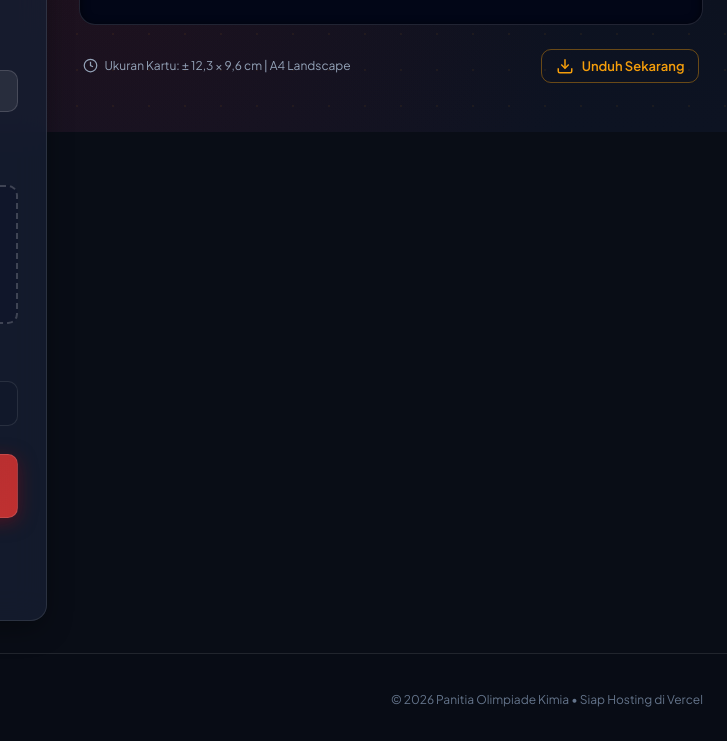
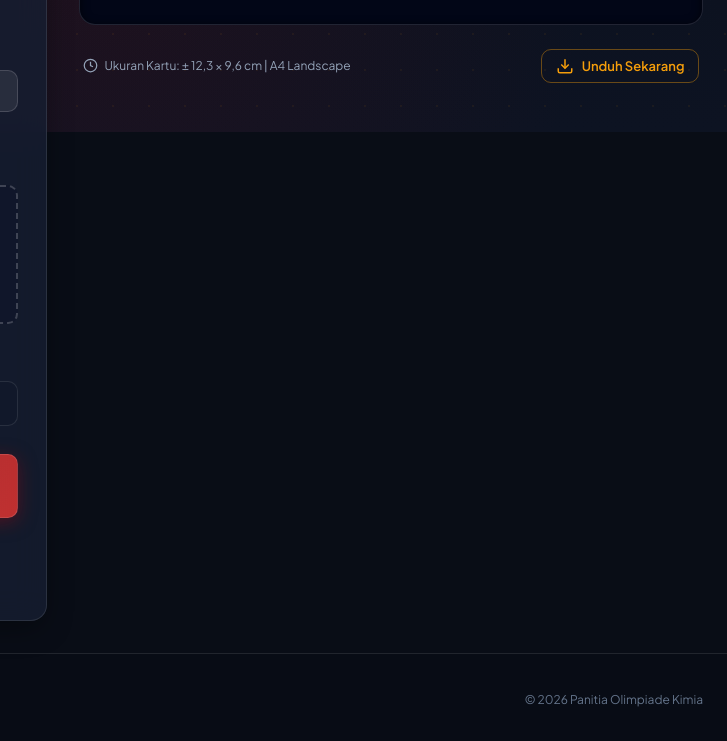
Before and after one commit to chaelygy/olimpiade_kimia, a website built with Vite: page index.html in a window 1280 px wide. Shown: the part 668-1409 px from the top of the page, 553-1280 px from the left. Built offline with nearby package versions, Linux system fonts and the light colour scheme.

Commit message:
fix: hapus teks 'Siap Hosting di Vercel' pada footer

```diff
--- a/index.html
+++ b/index.html
@@ -614,7 +614,7 @@
         </div>
       </div>
       <div class="footer-links">
-        <span class="copyright-tag">&copy; 2026 Panitia Olimpiade Kimia • Siap Hosting di Vercel</span>
+        <span class="copyright-tag">&copy; 2026 Panitia Olimpiade Kimia</span>
       </div>
     </div>
   </footer>
```
